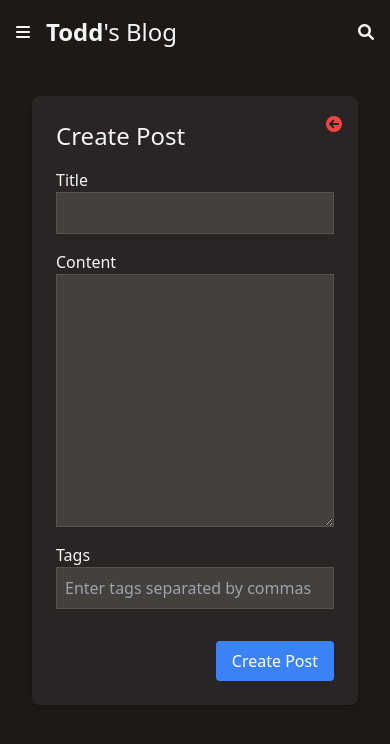
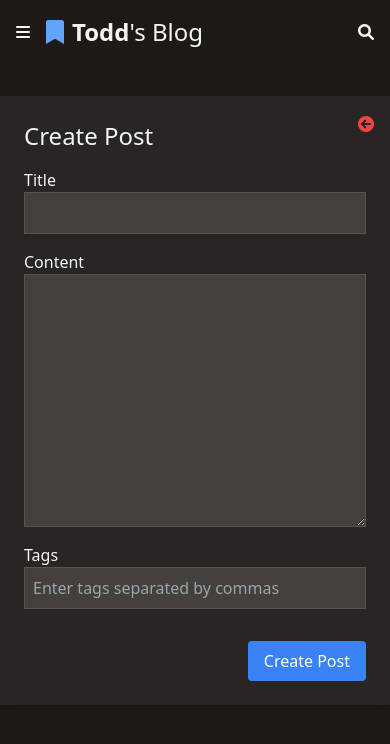
Before and after one commit to catstring/blog-site, a React (Vite) app: page /create in a window 390 px wide. Shown: the top 744 px of the page. Built offline with nearby package versions, Linux system fonts and the light colour scheme; no server answers.

Commit message:
add logo, adjust layout on phone

```diff
--- a/index.html
+++ b/index.html
@@ -2,7 +2,7 @@
 <html lang="en">
   <head>
     <meta charset="UTF-8" />
-    <link rel="icon" type="image/svg+xml" href="/vite.svg" />
+    <link rel="icon" type="image/svg+xml" href="/logo2.png" />
     <link rel="stylesheet" href="https://cdnjs.cloudflare.com/ajax/libs/font-awesome/6.0.0-beta3/css/all.min.css" />
     <meta name="viewport" content="width=device-width, initial-scale=1.0" />
     <title>Todd's Blog</title>
--- a/src/App.tsx
+++ b/src/App.tsx
@@ -115,7 +115,7 @@ const App: React.FC = () => {
         closeSearch={closeSearch}
         theme={theme}
       />
-      <div className={`${isDropdownOpen || isSearchOpen ? 'pointer-events-none' : ''} relative z-0`}>
+      <div className={`${isDropdownOpen || isSearchOpen ? 'pointer-events-none' : ''} relative z-0 my-8 sm:mx-8`}>
         <Suspense fallback={<div>Loading...</div>}>
           <Routes>
             <Route path="/login" element={<Admin onLogin={handleLoginSuccess} />} />
--- a/src/components/Navbar.tsx
+++ b/src/components/Navbar.tsx
@@ -50,6 +50,8 @@ const NavBar: React.FC<NavBarProps> = ({
         </div>
         <Link to="/" className="font-bold text-2xl">
           <span className={`${theme === 'dark' ? 'text-stone-100' : 'text-black'}`}>
+            <i className="fa-solid fa-bookmark mr-2 text-blue-400"></i>
+
             Todd<span className="font-thin">'s Blog</span>
           </span>
         </Link>
--- a/src/routes/CreatePost.tsx
+++ b/src/routes/CreatePost.tsx
@@ -22,8 +22,8 @@ const CreatePost: React.FC = () => {
   };
 
   return (
-    <div className={`flex justify-center p-8 ${theme === 'dark' ? 'bg-stone-900' : 'bg-white'}`}>
-      <div className={`relative max-w-3xl w-full p-6 rounded-lg shadow-md ${theme === 'dark' ? 'bg-stone-800 text-stone-100' : 'bg-gray-100 text-black'}`}>
+    <div className={`flex justify-center sm:m-8 ${theme === 'dark' ? 'bg-stone-900' : 'bg-white'}`}>
+      <div className={`relative max-w-3xl w-full p-6 sm:rounded-lg shadow-md ${theme === 'dark' ? 'bg-stone-800 text-stone-100' : 'bg-gray-100 text-black'}`}>
         <Link to="/admin-blog-posts" className="absolute top-4 right-4 text-red-500">
           <i className="fa-solid fa-circle-arrow-left"></i>
         </Link>
--- a/src/routes/EditPost.tsx
+++ b/src/routes/EditPost.tsx
@@ -48,8 +48,8 @@ const EditPost: React.FC = () => {
   };
 
   return (
-    <div className={`flex justify-center p-8 ${theme === 'dark' ? 'bg-stone-900' : 'bg-white'}`}>
-      <div className={`relative max-w-3xl w-full p-6 rounded-lg shadow-md ${theme === 'dark' ? 'bg-stone-800 text-stone-100' : 'bg-gray-100 text-black'}`}>
+    <div className={`flex justify-center sm:m-8 ${theme === 'dark' ? 'bg-stone-900' : 'bg-white'}`}>
+      <div className={`relative max-w-3xl w-full p-6 sm:rounded-lg shadow-md ${theme === 'dark' ? 'bg-stone-800 text-stone-100' : 'bg-gray-100 text-black'}`}>
         <Link to="/admin-blog-posts" className="absolute top-4 right-4 text-red-500">
           <i className="fa-solid fa-circle-arrow-left"></i>
         </Link>
--- a/src/routes/PostDetail.tsx
+++ b/src/routes/PostDetail.tsx
@@ -51,8 +51,9 @@ const PostDetail: React.FC = () => {
   const dateOptions: Intl.DateTimeFormatOptions = { year: 'numeric', month: 'long', day: 'numeric' };
 
   return (
-    <div className="flex justify-center p-8">
+    <div className="flex justify-center sm:m">
       <div className="max-w-3xl w-full">
+        <div className="ml-6">
           <h1 className={`text-3xl ${theme === 'dark' ? 'text-stone-100' : 'text-stone-900'} font-bold`}>{post.title}</h1>
           <div className="mt-2 mb-4">
             <div className="flex flex-wrap gap-2">
@@ -67,7 +68,8 @@ const PostDetail: React.FC = () => {
               ))}
             </div>
           </div>
-        <div className={`relative max-w-3xl w-full p-6 rounded-lg shadow-md markdown-body ${theme === 'dark' ? 'bg-stone-800 text-stone-100' : 'bg-gray-100 text-black'}`}>
+        </div>
+        <div className={`relative max-w-3xl w-full p-6 sm:rounded-lg shadow-md markdown-body ${theme === 'dark' ? 'bg-stone-800 text-stone-100' : 'bg-gray-100 text-black'}`}>
           <MarkdownRenderer
             content={post.content}
           />
```
Also changed, not shown: public/logo2.png (added). Lines whose indentation alone changed are shown as unchanged.
